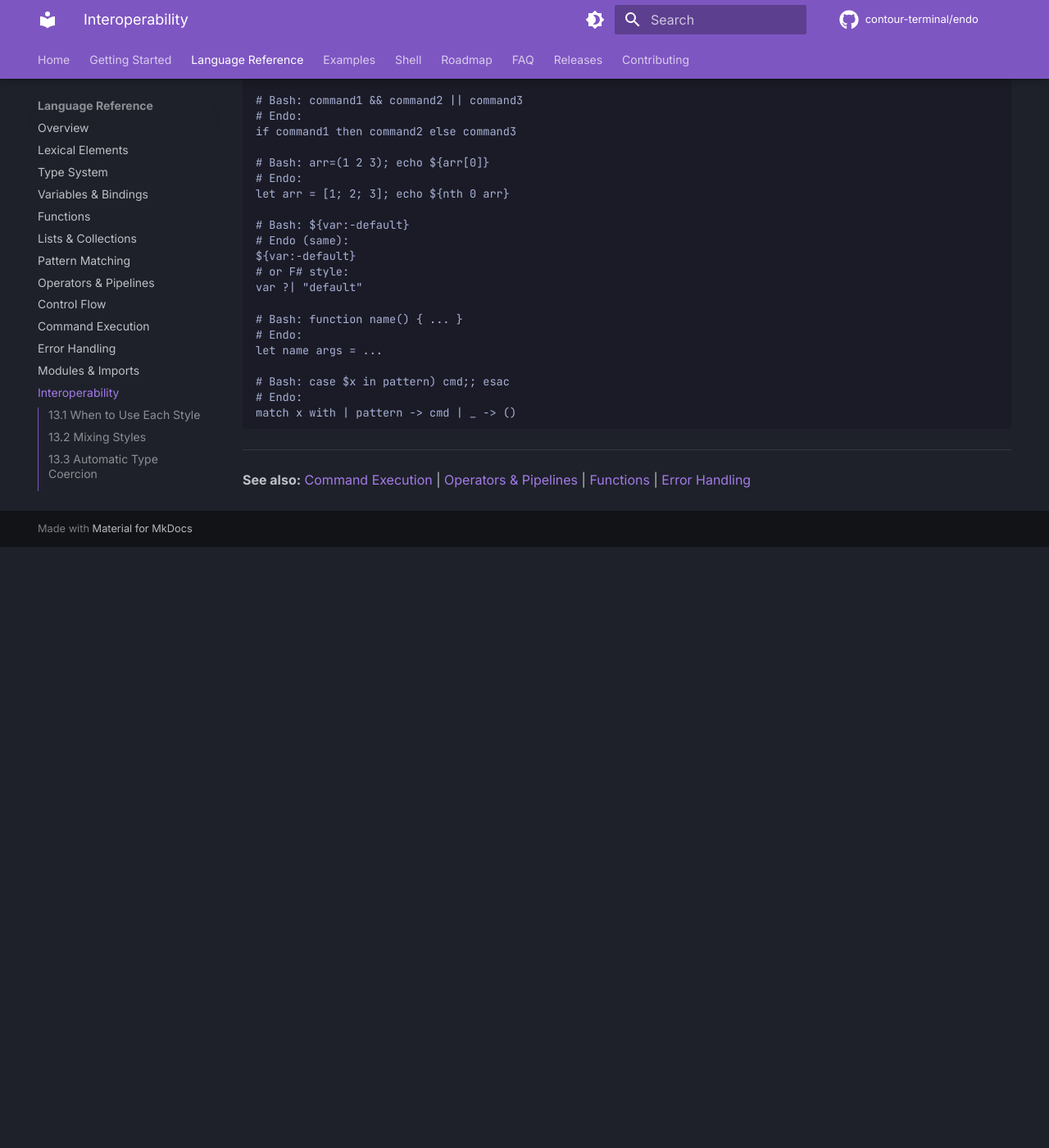
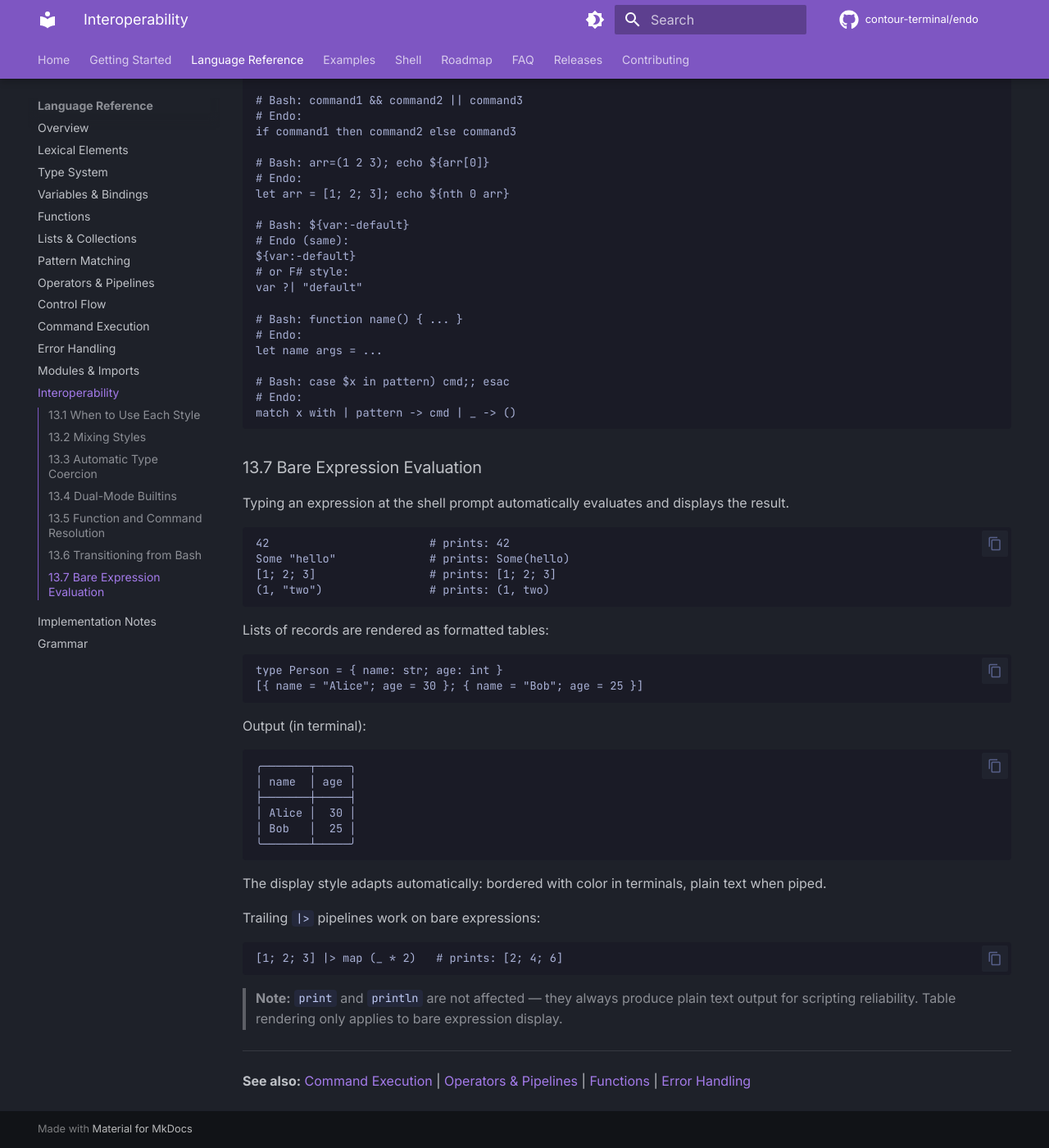
Before and after one commit to contour-terminal/endo, an MkDocs documentation site: the page built from docs/language/interoperability.md, in a window 1280 px wide and 1400 px high, scrolled down 3956 px. Shown: the whole window at 82% size. Built offline with MkDocs 1.6.1 and Material for MkDocs 9.7.7, drawn with Linux system fonts in a browser that asks for light colours; comment, search, counter and statistics services are not loaded; before the commit the page ends 4623 px from its top, so only the background shows below that.

Commit message:
docs: document non-tail recursion, bare expression evaluation, and mutable assignment
Add note on non-tail recursion support in functions page, new section
13.7 for bare expression evaluation with table rendering, and document
the <- operator in expression context returning unit.

Signed-off-by: Christian Parpart <christian@parpart.family>

````diff
--- a/docs/language/interoperability.md
+++ b/docs/language/interoperability.md
@@ -206,5 +206,46 @@
 match x with | pattern -> cmd | _ -> ()
 ```
 
+### 13.7 Bare Expression Evaluation
+
+Typing an expression at the shell prompt automatically evaluates and displays the result.
+
+```endo
+42                        # prints: 42
+Some "hello"              # prints: Some(hello)
+[1; 2; 3]                 # prints: [1; 2; 3]
+(1, "two")                # prints: (1, two)
+```
+
+Lists of records are rendered as formatted tables:
+
+<!-- endo-no-check -->
+```endo
+type Person = { name: str; age: int }
+[{ name = "Alice"; age = 30 }; { name = "Bob"; age = 25 }]
+```
+
+Output (in terminal):
+```
+╭───────┬─────╮
+│ name  │ age │
+├───────┼─────┤
+│ Alice │  30 │
+│ Bob   │  25 │
+╰───────┴─────╯
+```
+
+The display style adapts automatically: bordered with color in terminals, plain text when piped.
+
+Trailing `|>` pipelines work on bare expressions:
+
+<!-- endo-no-check -->
+```endo
+[1; 2; 3] |> map (_ * 2)   # prints: [2; 4; 6]
+```
+
+> **Note:** `print` and `println` are not affected — they always produce plain text output
+> for scripting reliability. Table rendering only applies to bare expression display.
+
 ---
 **See also:** [Command Execution](command-execution.md) | [Operators & Pipelines](operators-and-pipelines.md) | [Functions](functions.md) | [Error Handling](error-handling.md)
````
Also changed, not shown: docs/language/functions.md (+5 -0 lines), docs/language/variables-and-bindings.md (+8 -0 lines).
